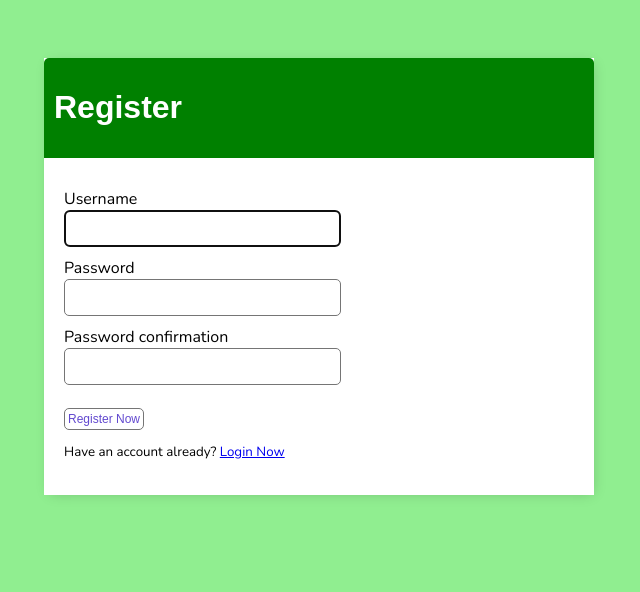
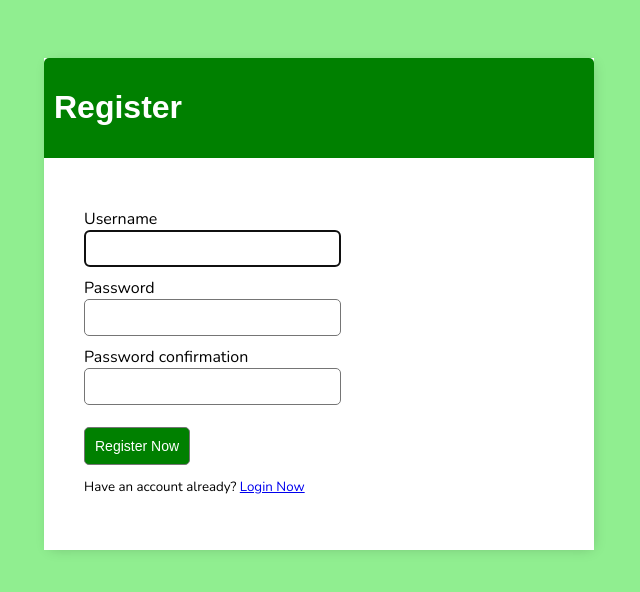
Before and after one commit to davidelan/todo-list-test, a Django app: page /register/ in a window 1280 px wide. Shown: the top 592 px of the page, without its empty margins (321-961 px from the left). Run offline with Django 4.2, Linux system fonts and the light colour scheme.

Commit message:
Set DEBUG = False

```diff
--- a/todo_list/templates/todo_list/main.html
+++ b/todo_list/templates/todo_list/main.html
@@ -92,10 +92,10 @@
 
     .button {
         border: 1px solid #757575;
-        background-color: #FFF;
-        color: #6249cf;
-        padding: 3px;
-        font-size: 12px;
+        background-color: green;
+        color: white;
+        padding: 10px;
+        font-size: 14px;
         border-radius: 5px;
         cursor: pointer;
     }
@@ -136,7 +136,7 @@
     }
 
     .card-body {
-        padding: 20px;
+        padding: 40px;
 
     }
 
--- a/todo_list_creator/settings.py
+++ b/todo_list_creator/settings.py
@@ -28,8 +28,8 @@ BASE_DIR = Path(__file__).resolve().parent.parent
 SECRET_KEY = os.environ.get("SECRET_KEY")
 
 # SECURITY WARNING: don't run with debug turned on in production!
-DEBUG = True
-#DEBUG = False
+#DEBUG = True
+DEBUG = False
 
 ALLOWED_HOSTS = [
     "8000-davidelan-todolist-afzyxmofi01.ws.codeinstitute-ide.net"
```
